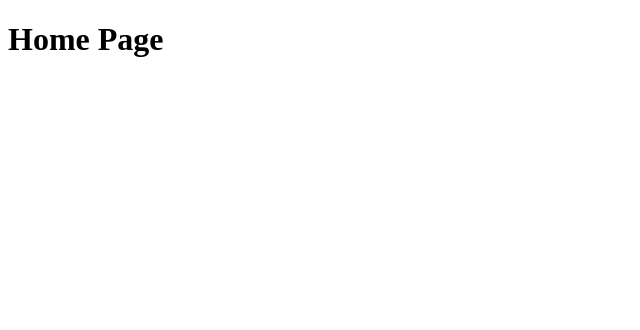
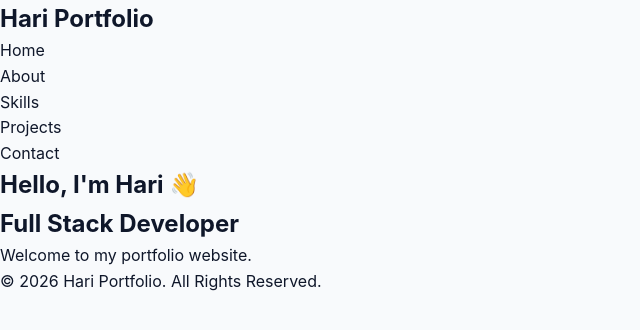
Before and after one commit to hari-hara-sudhan0604/personal_protfoliio, a React (Vite) app: page / in a window 1280 px wide. Shown: the top 330 px of the page, without its empty margins (0-640 px from the left). Built offline with nearby package versions, Linux system fonts and the light colour scheme.

Commit message:
Setup global CSS architecture and design system

```diff
--- a/src/App.jsx
+++ b/src/App.jsx
@@ -1,4 +1,6 @@
 import { BrowserRouter, Routes, Route } from "react-router-dom";
+
+import Layout from "./components/Layout/Layout";
 
 import Home from "./pages/Home/Home";
 import About from "./pages/About/About";
@@ -10,11 +12,13 @@ function App() {
   return (
     <BrowserRouter>
       <Routes>
-        <Route path="/" element={<Home />} />
-        <Route path="/about" element={<About />} />
-        <Route path="/projects" element={<Projects />} />
-        <Route path="/skills" element={<Skills />} />
-        <Route path="/contact" element={<Contact />} />
+        <Route element={<Layout />}>
+          <Route path="/" element={<Home />} />
+          <Route path="/about" element={<About />} />
+          <Route path="/projects" element={<Projects />} />
+          <Route path="/skills" element={<Skills />} />
+          <Route path="/contact" element={<Contact />} />
+        </Route>
       </Routes>
     </BrowserRouter>
   );
--- a/src/Pages/Home/Home.jsx
+++ b/src/Pages/Home/Home.jsx
@@ -1,8 +1,14 @@
 function Home() {
   return (
-    <div>
-      <h1>Home Page</h1>
-    </div>
+    <section>
+      <h1>Hello, I'm Hari 👋</h1>
+
+      <h2>Full Stack Developer</h2>
+
+      <p>
+        Welcome to my portfolio website.
+      </p>
+    </section>
   );
 }
 
--- a/src/components/Footer/Footer.jsx
+++ b/src/components/Footer/Footer.jsx
@@ -1,8 +1,8 @@
 function Navbar() {
   return (
-    <nav>
-      Footer
-    </nav>
+    <footer>
+      <p>© 2026 Hari Portfolio. All Rights Reserved.</p>
+    </footer>
   );
 }
 
--- a/src/components/Navbar/Navbar.jsx
+++ b/src/components/Navbar/Navbar.jsx
@@ -1,7 +1,31 @@
+import { NavLink } from "react-router-dom";
+
 function Navbar() {
   return (
     <nav>
-      Navbar
+      <h2>Hari Portfolio</h2>
+
+      <ul>
+        <li>
+          <NavLink to="/">Home</NavLink>
+        </li>
+
+        <li>
+          <NavLink to="/about">About</NavLink>
+        </li>
+
+        <li>
+          <NavLink to="/skills">Skills</NavLink>
+        </li>
+
+        <li>
+          <NavLink to="/projects">Projects</NavLink>
+        </li>
+
+        <li>
+          <NavLink to="/contact">Contact</NavLink>
+        </li>
+      </ul>
     </nav>
   );
 }
--- a/src/main.jsx
+++ b/src/main.jsx
@@ -1,6 +1,6 @@
 import React from "react";
 import ReactDOM from "react-dom/client";
-
+import "./styles/global.css";
 import App from "./App";
 
 ReactDOM.createRoot(document.getElementById("root")).render(
--- /dev/null
+++ b/src/styles/global.css
@@ -0,0 +1,59 @@
+@import "./variables.css";
+
+/* CSS Reset */
+
+*{
+margin:0;
+padding:0;
+box-sizing:border-box;
+}
+
+html{
+scroll-behavior:smooth;
+}
+
+body{
+
+font-family:var(--font-family);
+
+background:var(--background-color);
+
+color:var(--text-primary);
+
+line-height:1.6;
+
+}
+
+a{
+
+text-decoration:none;
+
+color:inherit;
+
+}
+
+ul{
+
+list-style:none;
+
+}
+
+img{
+
+max-width:100%;
+
+display:block;
+
+}
+
+button{
+
+font:inherit;
+
+cursor:pointer;
+
+border:none;
+
+background:none;
+
+}
--- /dev/null
+++ b/src/styles/variables.css
@@ -0,0 +1,47 @@
+:root{
+
+/* ========= COLORS ========= */
+
+--primary-color:#2563EB;
+--primary-hover:#1D4ED8;
+--secondary-color:#06B6D4;
+
+--background-color:#F8FAFC;
+--surface-color:#FFFFFF;
+
+--text-primary:#0F172A;
+--text-secondary:#475569;
+
+--border-color:#E2E8F0;
+
+
+/* ========= TYPOGRAPHY ========= */
+
+--font-family:
+Inter,
+Segoe UI,
+Roboto,
+sans-serif;
+
+--hero-title:4rem;
+
+--section-title:2.5rem;
+
+--heading:1.8rem;
+
+--body:1rem;
+
+--small:0.875rem;
+
+
+/* ========= SPACING ========= */
+
+--container-width:1200px;
+
+--section-padding:6rem;
+
+--border-radius:14px;
+
+--transition:0.3s ease;
+
+}
```
Also changed, not shown: src/styles/layout.css (added, +13 -0 lines), src/styles/typography.css (added), src/styles/utilities.css (added).
